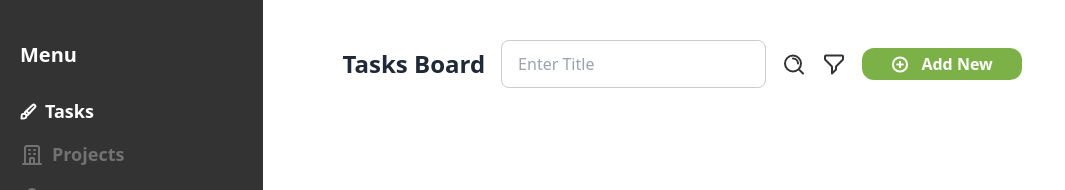
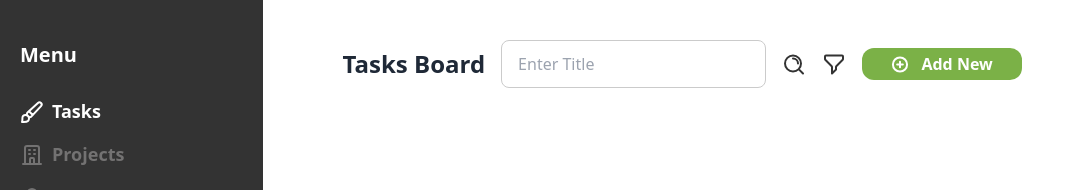
Before and after one commit to yutounun/TaskManagementFrontEnd, a Next.js app: page /tasks/list in a window 1280 px wide. Shown: the top 190 px of the page, without its empty margins (0-1065 px from the left). Built offline with nearby package versions, Linux system fonts and the light colour scheme.

Commit message:
fix pen icon size

```diff
--- a/src/app/common/icons/Pen.tsx
+++ b/src/app/common/icons/Pen.tsx
@@ -1,26 +1,19 @@
 const Pen = ({ color }: { color: string }) => (
-  <div className="flex items-center">
+  <div className="flex items-center justify-center">
     <svg
-      width="17"
-      height="17"
-      viewBox="0 0 17 17"
+      width="24"
+      height="24"
+      viewBox="0 0 24 24"
       fill="none"
       xmlns="http://www.w3.org/2000/svg"
     >
-      <g clipPath="url(#clip0_2_36)">
-        <path
-          d="M6.375 7.94915L9.05093 10.6251M5.64887 14.8573C4.6807 15.8255 2.83335 15.5834 1.41669 15.5834C2.1428 14.1667 1.17462 12.3194 2.1428 11.3512C3.11097 10.383 4.6807 10.383 5.64887 11.3512C6.61705 12.3194 6.61705 13.8891 5.64887 14.8573ZM8.44449 11.28L14.9166 4.29013C15.4867 3.67447 15.4683 2.71838 14.875 2.12508C14.2817 1.53179 13.3256 1.51341 12.7099 2.08346L5.72005 8.55557C5.35884 8.89002 5.17824 9.05725 5.07291 9.23559C4.82033 9.66326 4.81017 10.192 5.04612 10.629C5.14452 10.8113 5.31857 10.9853 5.66665 11.3334C6.01473 11.6815 6.18877 11.8555 6.37104 11.9539C6.8081 12.1899 7.3368 12.1797 7.76447 11.9272C7.94282 11.8218 8.11004 11.6412 8.44449 11.28Z"
-          stroke={color}
-          strokeWidth="2"
-          strokeLinecap="round"
-          strokeLinejoin="round"
-        />
-      </g>
-      <defs>
-        <clipPath id="clip0_2_36">
-          <rect width="17" height="17" fill="white" />
-        </clipPath>
-      </defs>
+      <path
+        d="M8.99997 11.2221L12.7778 14.9999M7.97485 20.9748C6.60801 22.3416 4 21.9999 2 21.9999C3.0251 19.9999 1.65827 17.3919 3.0251 16.0251C4.39194 14.6582 6.60801 14.6582 7.97485 16.0251C9.34168 17.3919 9.34168 19.608 7.97485 20.9748ZM11.9216 15.9245L21.0587 6.05647C21.8635 5.1873 21.8375 3.83752 20.9999 2.99993C20.1624 2.16234 18.8126 2.13639 17.9434 2.94117L8.07534 12.0783C7.5654 12.5504 7.31043 12.7865 7.16173 13.0383C6.80514 13.6421 6.79079 14.3885 7.12391 15.0055C7.26283 15.2628 7.50853 15.5085 7.99995 15.9999C8.49136 16.4913 8.73707 16.737 8.99438 16.876C9.6114 17.2091 10.3578 17.1947 10.9616 16.8381C11.2134 16.6894 11.4494 16.4345 11.9216 15.9245Z"
+        stroke={color}
+        stroke-width="2"
+        stroke-linecap="round"
+        stroke-linejoin="round"
+      />
     </svg>
   </div>
 );
```
